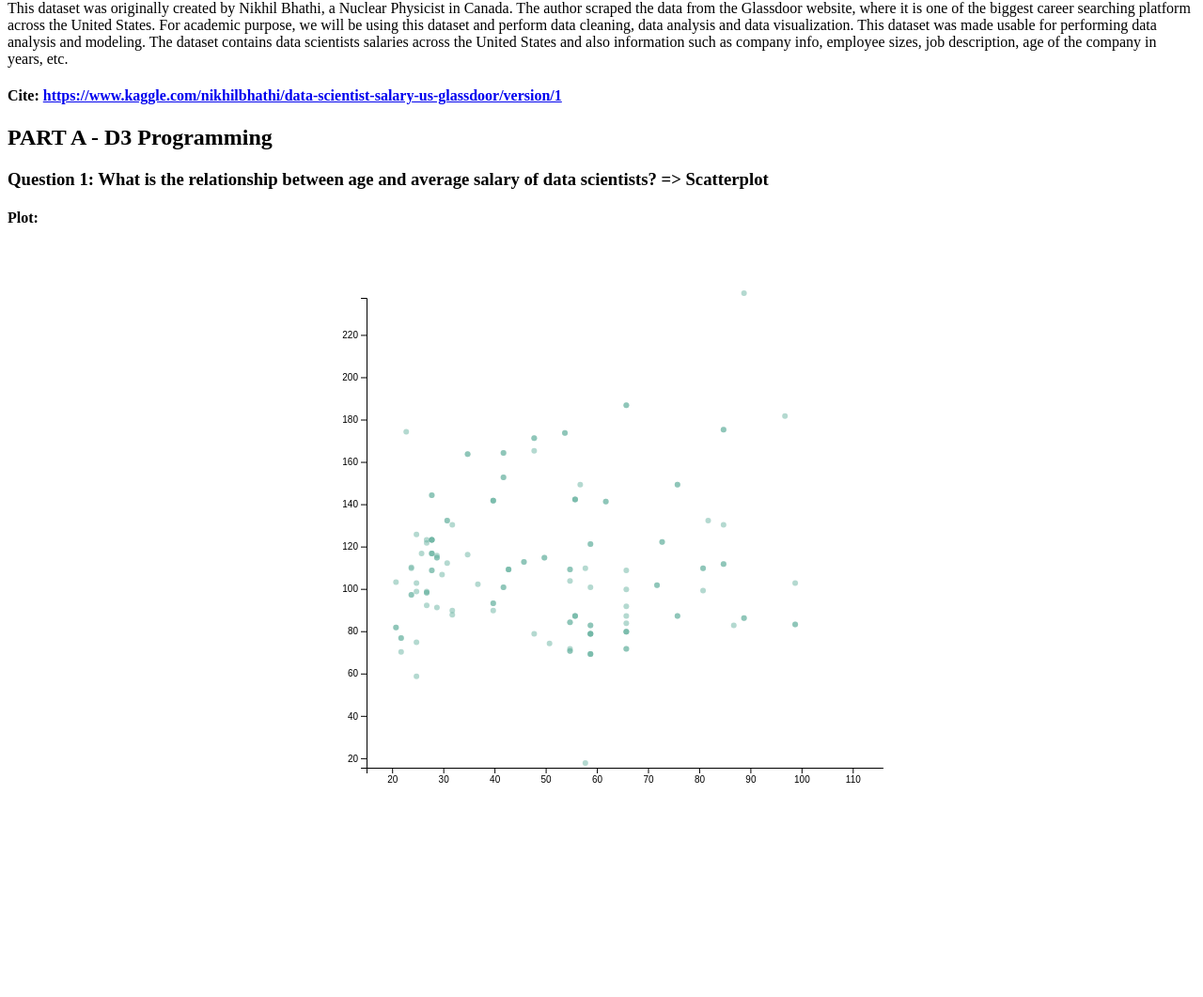
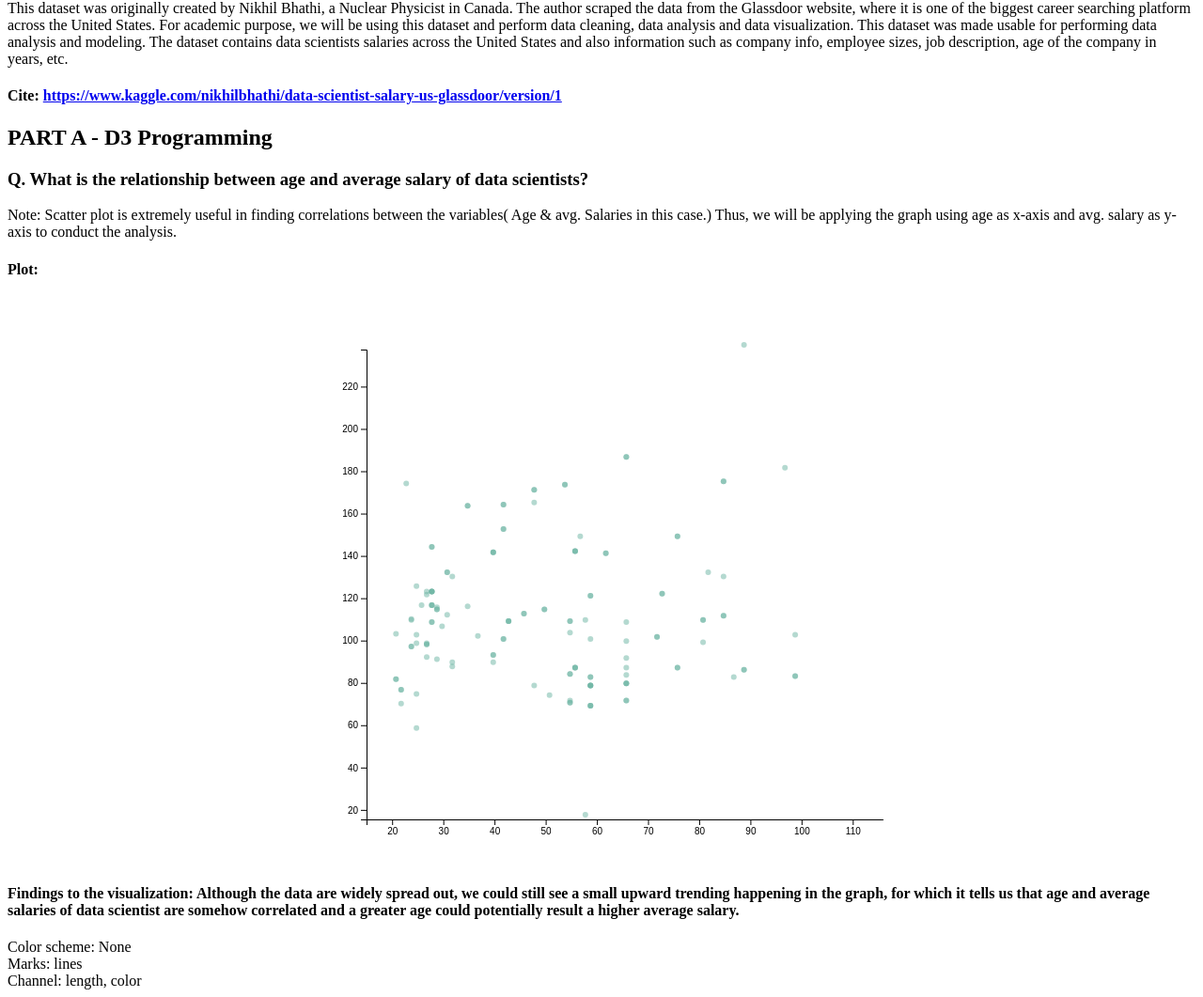
Before and after one commit to Janeiii/DSC_106_Data-Scientist-Data-Analysis, a plain HTML site: page index.html in a window 1280 px wide. Shown: the part 1220-2281 px from the top of the page at 94% size. Before the commit the page ends 2094 px from the top, so only its background shows below. Drawn offline with nearby package versions, Linux system fonts and the light colour scheme.

Commit message:
Update index.html

```diff
--- a/index.html
+++ b/index.html
@@ -33,12 +33,17 @@
     <h4>Cite: <a href="https://www.kaggle.com/nikhilbhathi/data-scientist-salary-us-glassdoor/version/1"> https://www.kaggle.com/nikhilbhathi/data-scientist-salary-us-glassdoor/version/1 </a></h4>
         <div>
             <h2 class="section">PART A - D3 Programming</h2>
-            <h3>Question 1: What is the relationship between age and average salary of data scientists? => Scatterplot</h3>
+            <h3>Q. What is the relationship between age and average salary of data scientists?</h3>
+            Note: Scatter plot is extremely useful in finding correlations between the variables( Age & avg. Salaries in this case.) Thus, we will be applying the graph using age as x-axis and avg. salary as y-axis to conduct the analysis.
         <div id="q1">
         </div>
         <h4>Plot:</h4>
-        <div id="q1_plot" class="center_plot">
+            <div id="q1_plot" class="center_plot">
         </div>
+            <h4>Findings to the visualization: Although the data are widely spread out, we could still see a small upward trending happening in the graph, for which it tells us that age and average salaries of data scientist are somehow correlated and a greater age could potentially result a higher average salary.</h4>
+            Color scheme: None <br>
+            Marks: lines <br>
+            Channel: length, color<br>
     </div>
 </div>
 
```
